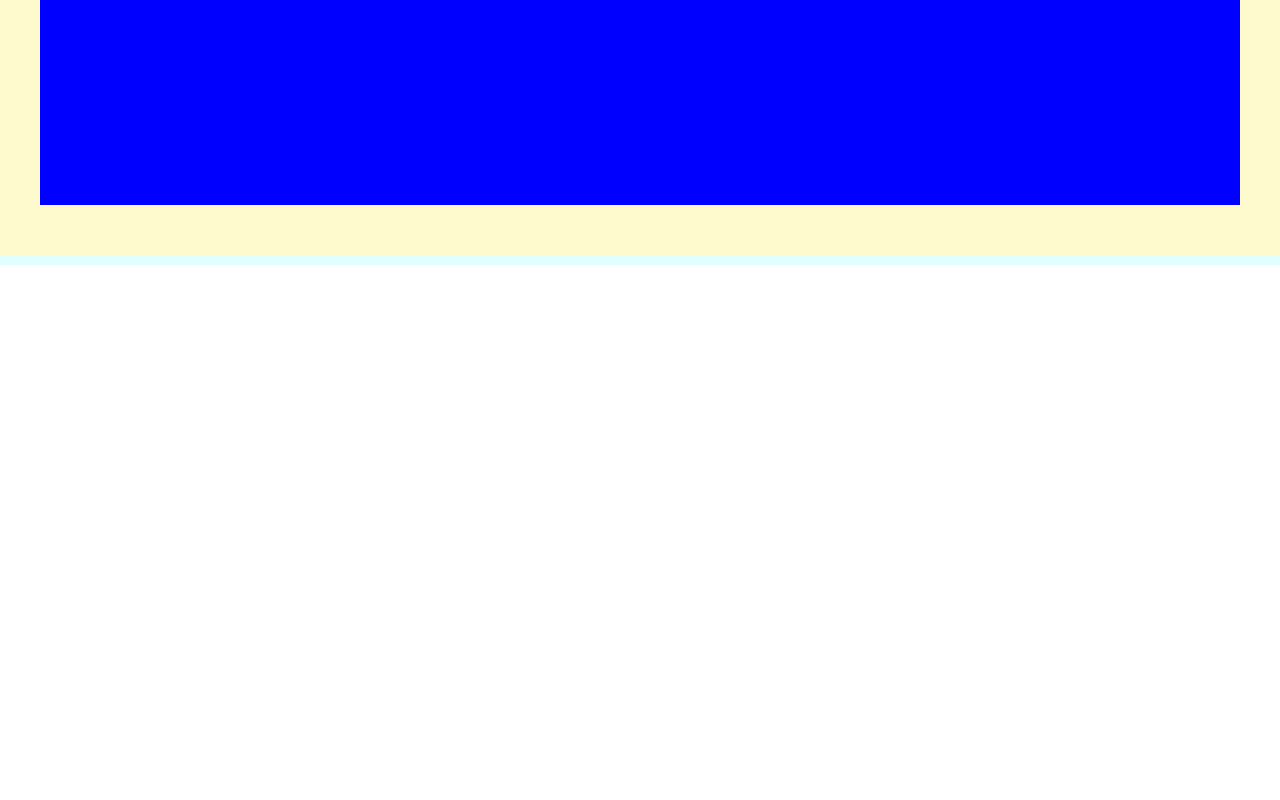
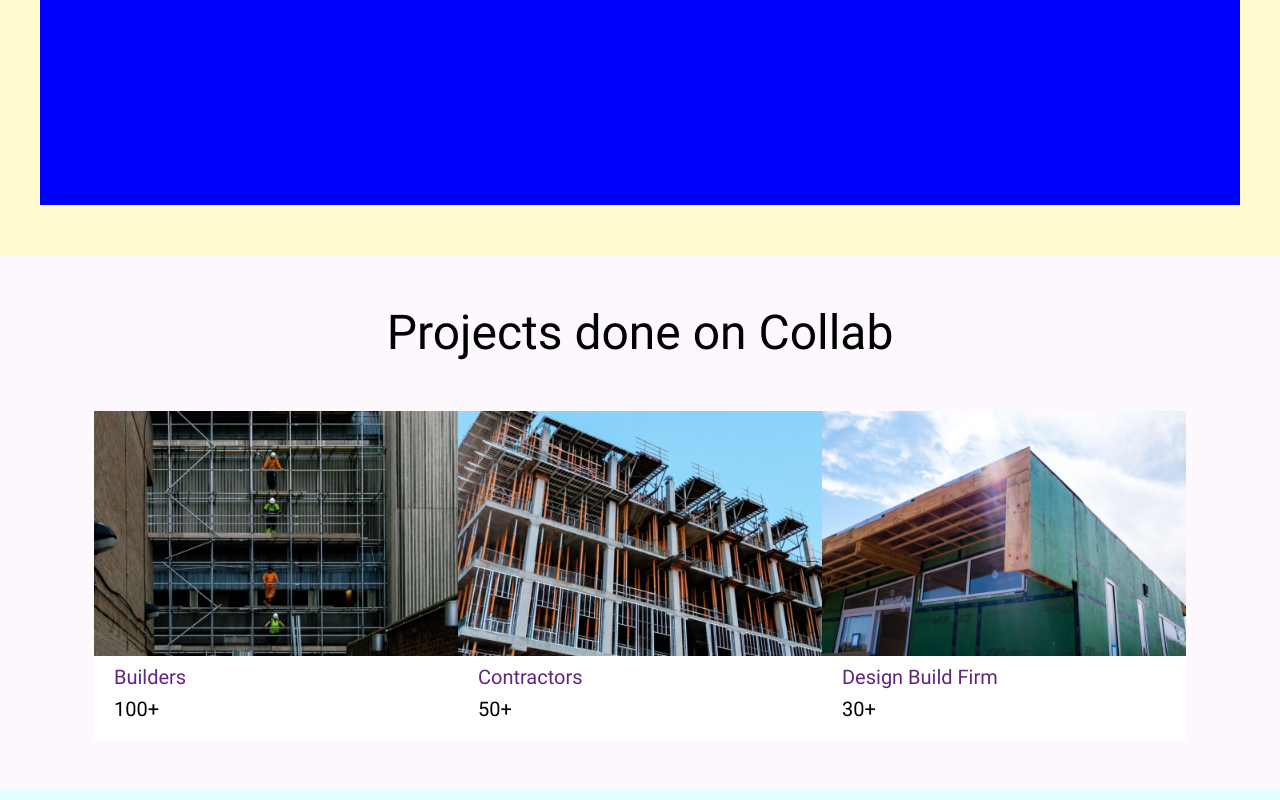
Before and after one commit to madrakas/bit_04_01_homework_colab, a website: page index.html in a window 1280 px wide. Shown: the part 2451-3251 px from the top of the page. Before the commit the page ends 2716 px from the top, so only its background shows below. Drawn offline with Linux system fonts and the light colour scheme.

Commit message:
3 column gallery

```diff
--- a/css/main.css
+++ b/css/main.css
@@ -258,3 +258,45 @@ hero .demo-button:hover {
     height: 400px;
     background-color: blue;
 }
+
+.our_custommers{
+    display: flex;
+    flex-wrap: wrap;
+    justify-content: center;
+    width: 100%;
+    padding: 50px 0;
+    background-color: #FCF8FE;
+}
+
+.our_custommers .gallery{
+    margin-top: 50px;
+    display: flex;
+    justify-content: center;
+    gap: 3s0px;
+}
+
+.our_custommers .custommer{
+    background-color: white;
+    padding-bottom: 20px;
+}
+
+.our_custommers .custommer .type{
+    padding: 10px 20px;
+    font-size: 20px;
+    line-height: 22px;
+    font-weight: 500;
+    color: #60267F;
+
+}
+
+.our_custommers .custommer .numbers{
+    padding: 0 20px;
+    font-size: 20px;
+    line-height: 22px;
+    font-weight: 500;
+}
+
+.our_custommers .gallery img{
+    width: 364px;
+    height: 245px;
+}
--- a/index.html
+++ b/index.html
@@ -69,7 +69,32 @@
                     <p>Managing your projects on spreadsheet  or messaging app is a time-taking and inefficient way.They can't link various project data effectively at once place , thus you won't be able to avoid project cost escalation effectively .</p>
                     <div class="video_placeholder"></div>
                 </div>
-
+            </div>
+            <div class="our_custommers">
+                <h2>Projects done on Collab</h2>
+                <div class="gallery">
+                    <div class="custommer">
+                        <img src="./img/cust1.png" alt="custommer">
+                        <div class="description">
+                            <div class="type">Builders</div>
+                            <div class="numbers">100+</div>
+                        </div>
+                    </div>
+                    <div class="custommer">
+                        <img src="./img/cust2.png" alt="custommer">
+                        <div class="description">
+                            <div class="type">Contractors</div>
+                            <div class="numbers">50+</div>
+                        </div>
+                    </div>
+                    <div class="custommer">
+                        <img src="./img/cust3.png" alt="custommer">
+                        <div class="description">
+                            <div class="type">Design Build Firm</div>
+                            <div class="numbers">30+</div>
+                        </div>
+                    </div>
+                </div>
             </div>
 
 
```
Also changed, not shown: img/cust1.png (added), img/cust2.png (added), img/cust3.png (added).
